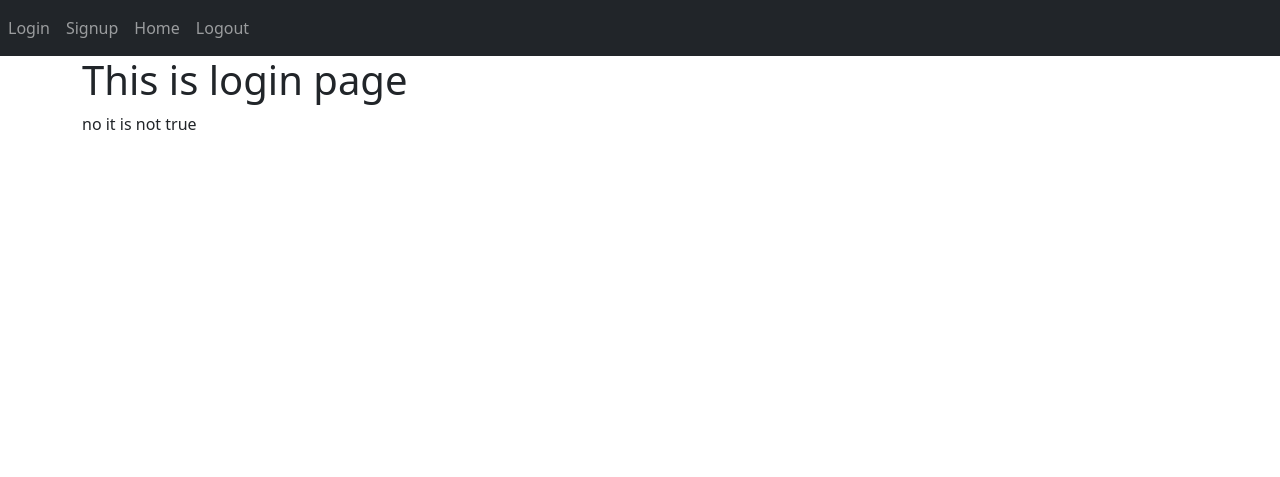
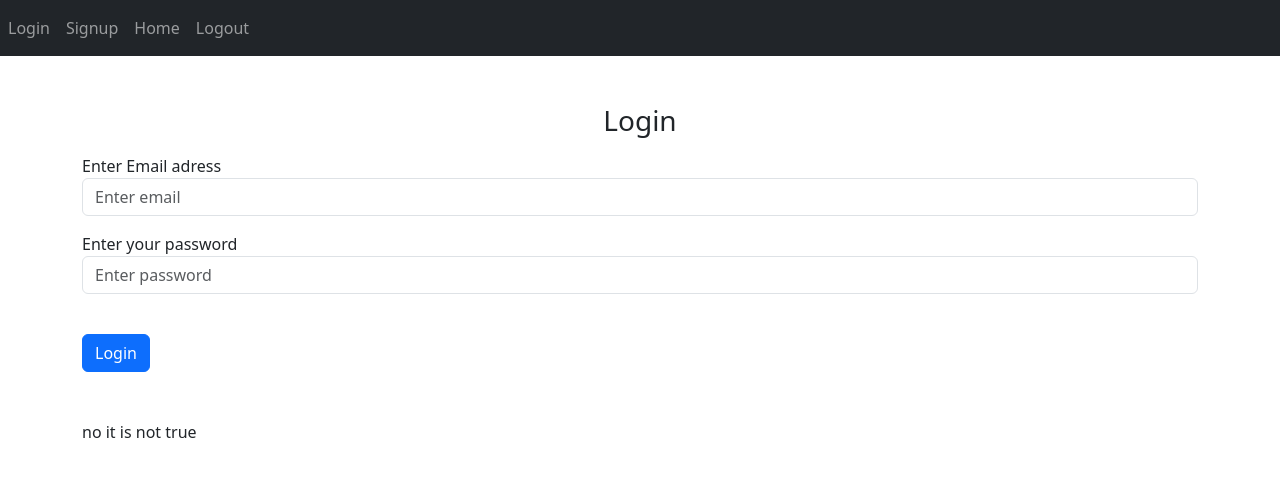
Before and after one commit to brandalx/FlaskPythonRESTAPISERVER, a Flask app: page /login in a window 1280 px wide. Shown: the top 477 px of the page. Run offline with Flask 3, Linux system fonts and the light colour scheme; some libraries are stand-ins or nearby versions.

Commit message:
feat: login page template

```diff
--- a/website/templates/login.html
+++ b/website/templates/login.html
@@ -1,6 +1,32 @@
 {% extends "base.html" %} {% block title %}Login {% endblock %} {% block content
 %}
-<h1>This is login page</h1>
+<form class="my-5" method="POST">
+  <h3 align="center">Login</h3>
+  <div class="form-group my-3">
+    <label for="email"> Enter Email adress </label>
+    <input
+      type="email"
+      class="form-control"
+      id="email"
+      placeholder="Enter email"
+      name="email"
+    />
+  </div>
+
+  <div class="form-group my-3">
+    <label for="password"> Enter your password </label>
+    <input
+      type="password"
+      class="form-control"
+      id="password"
+      placeholder="Enter password"
+      name="password"
+    />
+  </div>
+
+  <br />
+  <button type="submit" class="btn btn-primary">Login</button>
+</form>
 
 {%if boolean == True %} Yes it is true {%else%} no it is not true {%endif%} {%
 endblock content %}
--- a/website/templates/signup.html
+++ b/website/templates/signup.html
@@ -1,7 +1,7 @@
 {% extends "base.html" %} {% block title %}Sign up {% endblock %} {% block
 content %}
 
-<form method="POST">
+<form class="my-5" method="POST">
   <h3 align="center">Sign Up</h3>
   <div class="form-group my-3">
     <label for="email"> Enter Email adress </label>
```
